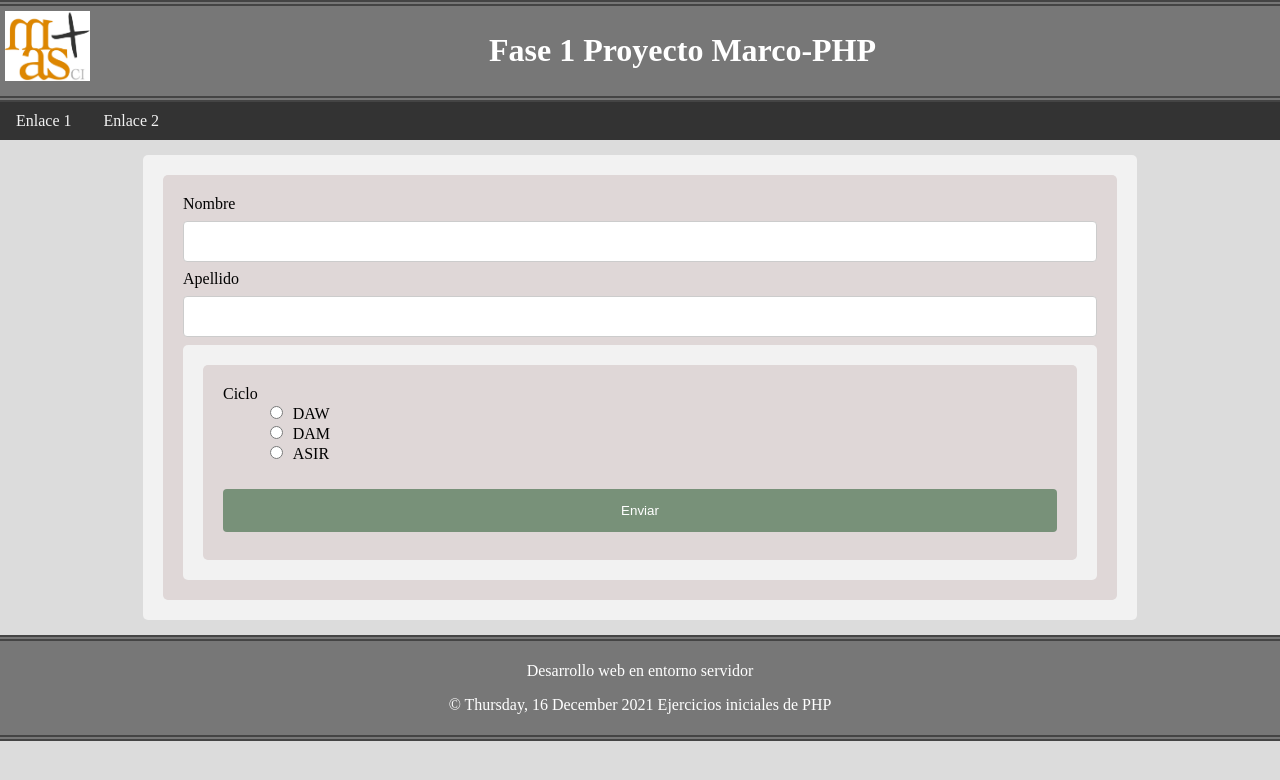
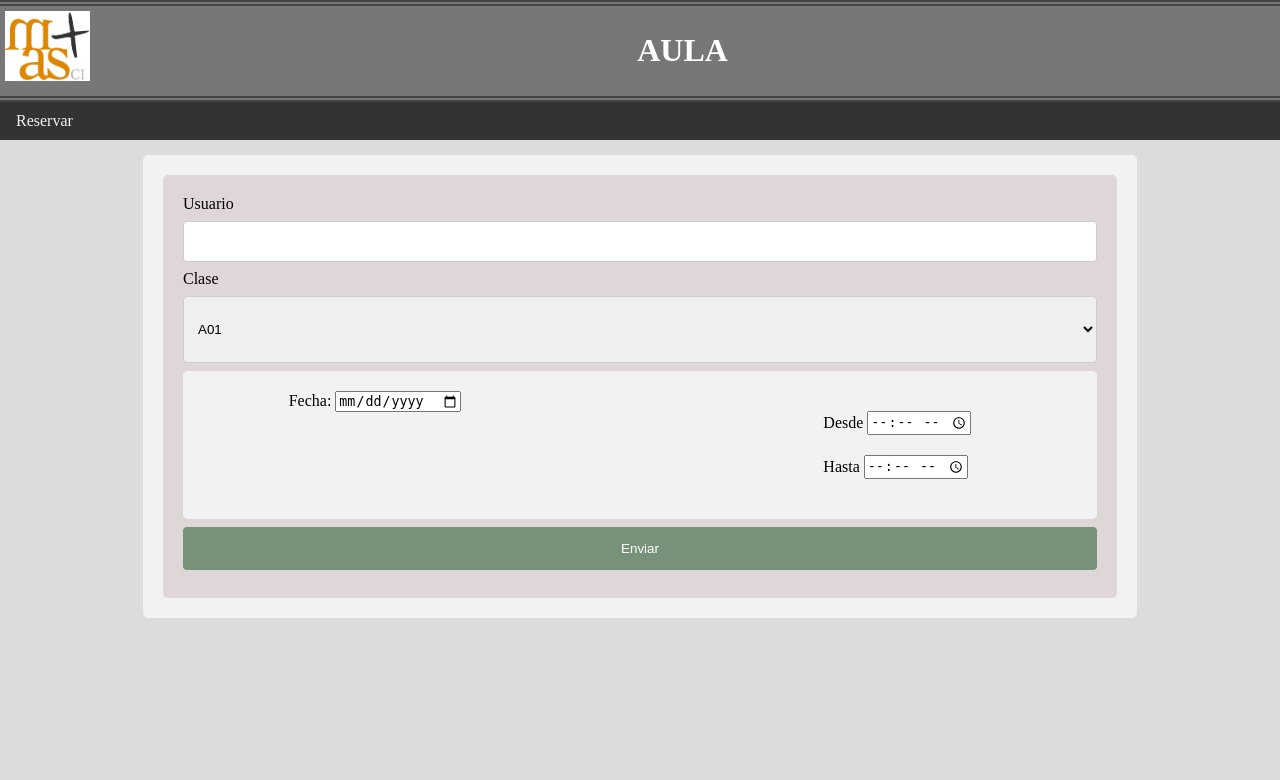
Before and after one commit to mklgt/Framework_PHP, a PHP site: page / in a window 1280 px wide. Shown: the top 780 px of the page. Run offline with PHP 8.4, Linux system fonts and the light colour scheme.

Commit message:
Formulario de Aula

```diff
--- a/controladores/Controlador.php
+++ b/controladores/Controlador.php
@@ -10,33 +10,41 @@ class Controlador
 			exit();
         } else
         {
-            $resultado ="Bienvenido/a ";
+            $this->mostrarFormulario();
+            $resultado ="<h3>Datos:</h3> <br>";
             //el formulario ya se ha enviado
             //se recogen y procesan los datos
             //se llama al método para mostrar el resultado
-            if (!empty($nombre=$_POST['nombre'])){
-            $nombre=$_POST['nombre'];
-            $resultado .= " $nombre ";
-            }
-            if (!empty($nombre=$_POST['apellido'])){
-            $apellido=$_POST['apellido'];
-            $resultado .= " $apellido <br />";
-            }
-            if (isset($_POST['ciclo'])) {
-                $ciclo = $_POST['ciclo'];
-                $resultado .= "Del ciclo: ";
-                switch ($ciclo) {
-                    case "DAW":
-                        $resultado .= "DAW ";
-                        break;
-                    case "DAM":
-                        $resultado .= "DAM";
-                        break;
-                    case "ASIR":
-                        $resultado .= "ASIR";
-                        break;
-                }
-            }
+
+            $usuario=$_POST['usuario'];
+            $resultado .= "·Usuario: $usuario <br>";
+
+            $clase=$_POST['clase'];
+            $resultado .= "·Clase: ". strtoupper($clase) . " <br />";
+
+            $fecha=$_POST['fecha'];
+            $resultado .= "·Fecha: $fecha <br>";
+
+            $horaInicio=$_POST['hora-desde'];
+            $resultado .= "·Desde: $horaInicio ";
+
+            $horaFin=$_POST['hora-hasta'];
+            $resultado .= "hasta: $horaFin";
+            // if (isset($_POST['ciclo'])) {
+            //     $ciclo = $_POST['ciclo'];
+            //     $resultado .= "·Del ciclo: ";
+            //     switch ($ciclo) {
+            //         case "DAW":
+            //             $resultado .= "DAW ";
+            //             break;
+            //         case "DAM":
+            //             $resultado .= "DAM";
+            //             break;
+            //         case "ASIR":
+            //             $resultado .= "ASIR";
+            //             break;
+            //     }
+            // }
             $resultado .= "<br />";
             $this->mostrarResultado($resultado);
 			exit();
@@ -47,6 +55,8 @@ class Controlador
      //se muestra la vista del formulario (la plantilla form_bienvenida.php)
         include 'vistas/form_bienvenida.php';
     }
+
+
     private function mostrarResultado($resultado)
     {
     // y se muestra la vista del resultado (la plantilla resultado.,php)
--- a/css/estilow.css
+++ b/css/styles.css
@@ -21,6 +21,9 @@ header {
     color: white;
     padding: 5px;
     text-align: center;
+}
+h3 {
+    margin: 0;
 }
 
 /* El logo flota a la izquierda */
@@ -167,3 +170,24 @@ option {
     width: 8em;
     float: left;
 }
+
+
+
+
+
+/*Estilos del proyecto*/
+
+.horario {
+    display: flex;
+    justify-content: space-around;
+}
+.horas {
+    display: flex;
+    flex-direction: column;
+    gap: 20px;
+}
+
+/*Vista resultado*/
+.resultado {
+    background-color: rgb(97, 216, 97);
+}
--- a/vistas/cabecera.php
+++ b/vistas/cabecera.php
@@ -2,10 +2,10 @@
 <html lang="es">
 
 <head>
-    <title>Fase 1</title>
+    <title>Reservar AULA</title>
     <meta charset="utf-8">
     <meta name="viewport" content="width=device-width, initial-scale=1">
-    <link rel="stylesheet" type="text/css" href="css/estilow.css">
+    <link rel="stylesheet" type="text/css" href="css/styles.css">
 
 </head>
 
@@ -13,12 +13,11 @@
 
     <header>
         <img src='img\logo.png' width="85" height="70" alt="El logo de Mª Ana Sanz" />
-        <h1>Fase 1 Proyecto Marco-PHP</h1>
+        <h1>AULA</h1>
     </header>
 
     <nav>
-        <a href="#">Enlace 1</a>
-        <a href="#">Enlace 2</a>
+        <a href="#">Reservar</a>
     </nav>
 
     <main>
--- a/vistas/form_bienvenida.php
+++ b/vistas/form_bienvenida.php
@@ -5,21 +5,45 @@ include "cabecera.php";
 
     <div>
         <div class='uno'>
-            <label>Nombre</label>
-            <input type="text" name="nombre" /><br />
-            <label>Apellido</label>
-            <input type="text" name="apellido" /><br />
-            <div>
-                <div class='uno'>
-                    <label>Ciclo</label><br />
-                    <input type="radio" name="ciclo" value="DAW" />DAW<br />
-                    <input type="radio" name="ciclo" value="DAM" />DAM<br />
-                    <input type="radio" name="ciclo" value="ASIR" />ASIR<br />
-                    <label>&nbsp;</label>
-                    <input type="submit" name="enviar" value="Enviar" />
+            <label>
+                Usuario
+                <input type="text" name="usuario" />
+            </label>
+            <br />
+            <label>Clase
+                <select name="clase">
+                    <option value="a01">A01</option>
+                    <option value="a02">A02</option>
+                    <option value="a03">A03</option>
+                    <option value="a04">A04</option>
+                    <option value="a05">A05</option>
+                    <option value="a06">A06</option>
+                </select><br /></label>
+            <div class="horario">
+                <label for="fecha">
+                    Fecha:
+                    <input type="date" id="fecha" name="fecha">
+                </label>
+                <br />
+                <div class="horas">
+                    <label>
+                        Desde
+                        <input id="hora-desde" type="time" name="hora-desde">
+                    </label>
+                    <label>
+                        Hasta
+                        <input id="hora-hasta" type="time" name="hora-hasta">
+                    </label>
                 </div>
             </div>
+            <input type="submit" name="enviar" value="Enviar" />
 </form>
+
+
 <?php
-include "pie.php";
+if (isset($resultado)) {
+    echo "";
+    include "pie.php";
+}
+
 ?>
--- a/vistas/vista_resultado.php
+++ b/vistas/vista_resultado.php
@@ -1,7 +1,7 @@
 <?php
-      include "cabecera.php";
+      //include "cabecera.php";
 
-      echo "<div class='texto' />";
+      echo "<div class='resultado' />";
       echo $resultado;
       echo "</div>";
 
```
Also changed, not shown: nbproject/project.xml (deleted, +0 -9 lines), index.php (line endings or trailing spaces), 1 other file.
